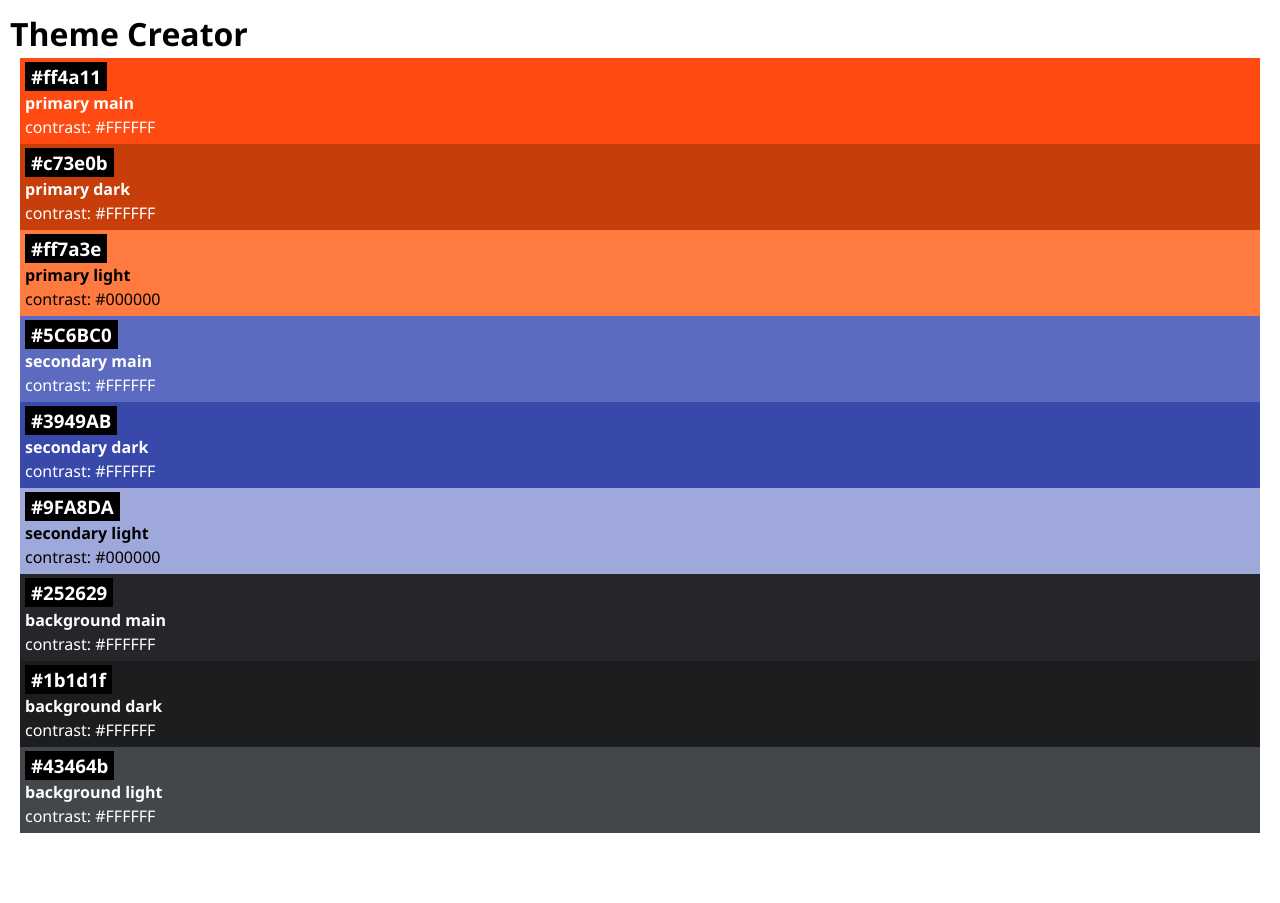
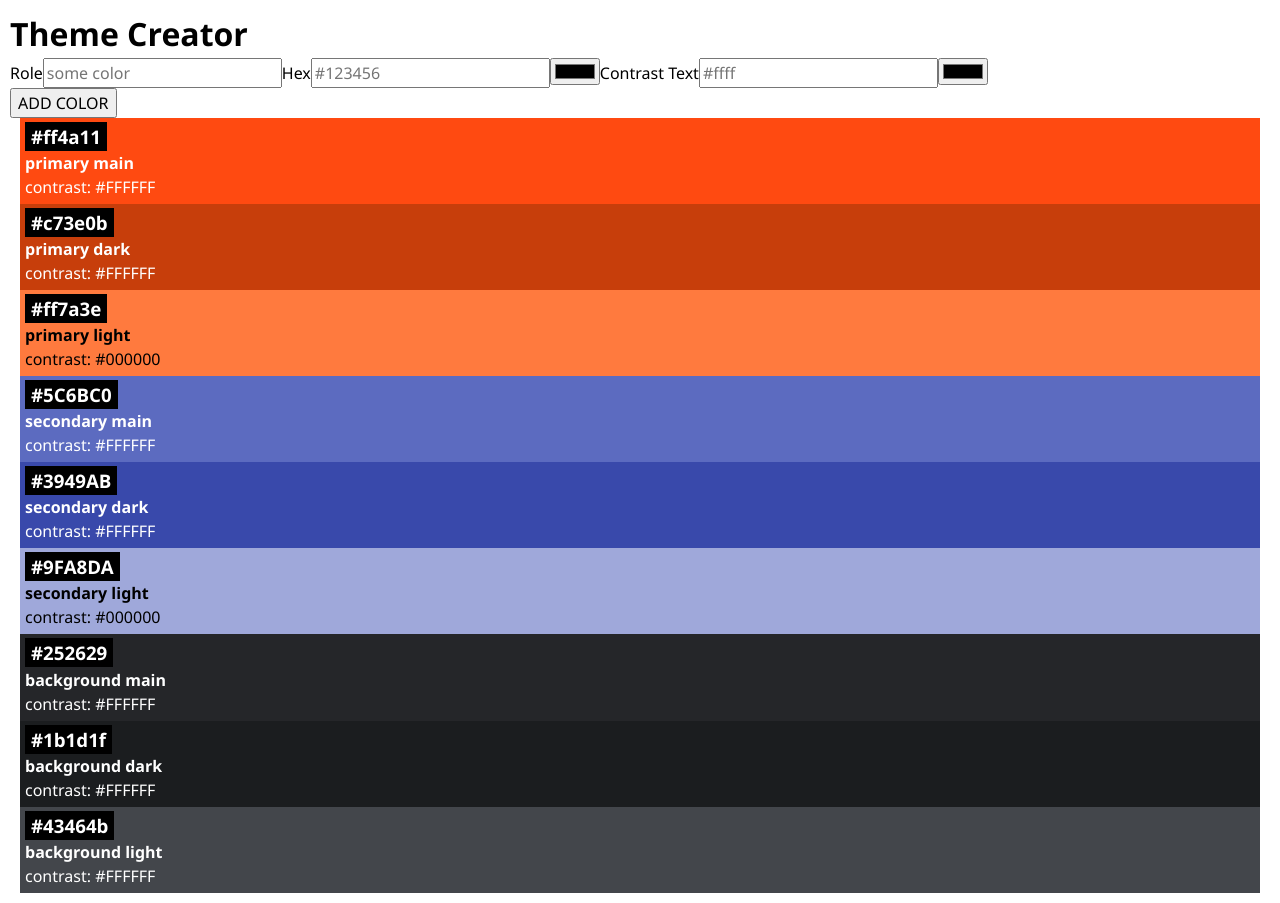
Before and after one commit to BrittaMaier/Project-4, a React (Vite) app: page / in a window 1280 px wide. Before the commit the page ends 843 px from the top, so only its background shows below. Built offline with nearby package versions, Linux system fonts and the light colour scheme.

Commit message:
Add: Import of ColorForm into app component and using setColors in handleAddColor to update colors state by adding newColor and id for it

```diff
--- a/package.json
+++ b/package.json
@@ -14,7 +14,8 @@
     "@octokit/rest": "^20.1.0",
     "dotenv": "^16.4.5",
     "react": "^18.2.0",
-    "react-dom": "^18.2.0"
+    "react-dom": "^18.2.0",
+    "uid": "^2.0.2"
   },
   "devDependencies": {
     "@types/react": "^18.2.66",
--- a/src/App.jsx
+++ b/src/App.jsx
@@ -1,13 +1,20 @@
 import { initialColors } from "./lib/colors";
 import Color from "./Components/Color/Color";
+import ColorForm from "./Components/ColorForm";
+import { useState } from "react";
+import { uid } from "uid";
 import "./App.css";
 
 function App() {
+  const [colors, setColors] = useState(initialColors);
+  function handleAddColor(newColor) {
+    setColors([...colors, { id: uid(), ...newColor }]);
+  }
   return (
     <>
       <h1>Theme Creator</h1>
-
-      {initialColors.map((color) => {
+      <ColorForm onAddColor={handleAddColor}></ColorForm>
+      {colors.map((color) => {
         return <Color key={color.id} color={color} />;
       })}
     </>
--- a/src/Components/Color/Color.jsx
+++ b/src/Components/Color/Color.jsx
@@ -1,7 +1,6 @@
 import "./Color.css";
 
 export default function Color({ color }) {
-  console.log("Find Issue 1");
   return (
     <div
       className="color-card"
--- a/src/Components/ColorForm.jsx
+++ b/src/Components/ColorForm.jsx
@@ -10,20 +10,22 @@ export default function ColorForm({ onAddColor }) {
     <form className="color-form" onSubmit={handleSubmit}>
       <div className="color-form__field">
         <label htmlFor="role">Role</label>
-        <input type="text" name="role" id="role" />
+        <input type="text" name="role" id="role" placeholder="some color" />
         <label>
           Hex
-          <input type="text" placeholder="#123456" />
-          <input type="color" placeholder="#123456" />
+          <input type="text" name="hex" placeholder="#123456" />
+          <input type="color" name="hexColor" placeholder="#123456" />
         </label>
         <label>
           Contrast Text
-          <input type="text" placeholder="#ffff" />
-          <input type="color" placeholder="#ffff" />
+          <input type="text" name="contrastText" placeholder="#ffff" />
+          <input type="color" name="constrastColor" placeholder="#ffff" />
         </label>
       </div>
       <div className="color-form__button-wrapper">
-        <Button type="submit">ADD COLOR</Button>
+        <button type="submit" className="button">
+          ADD COLOR
+        </button>
       </div>
     </form>
   );
```
Also changed, not shown: 1 other file (tests, documents, lock files or other folders).
